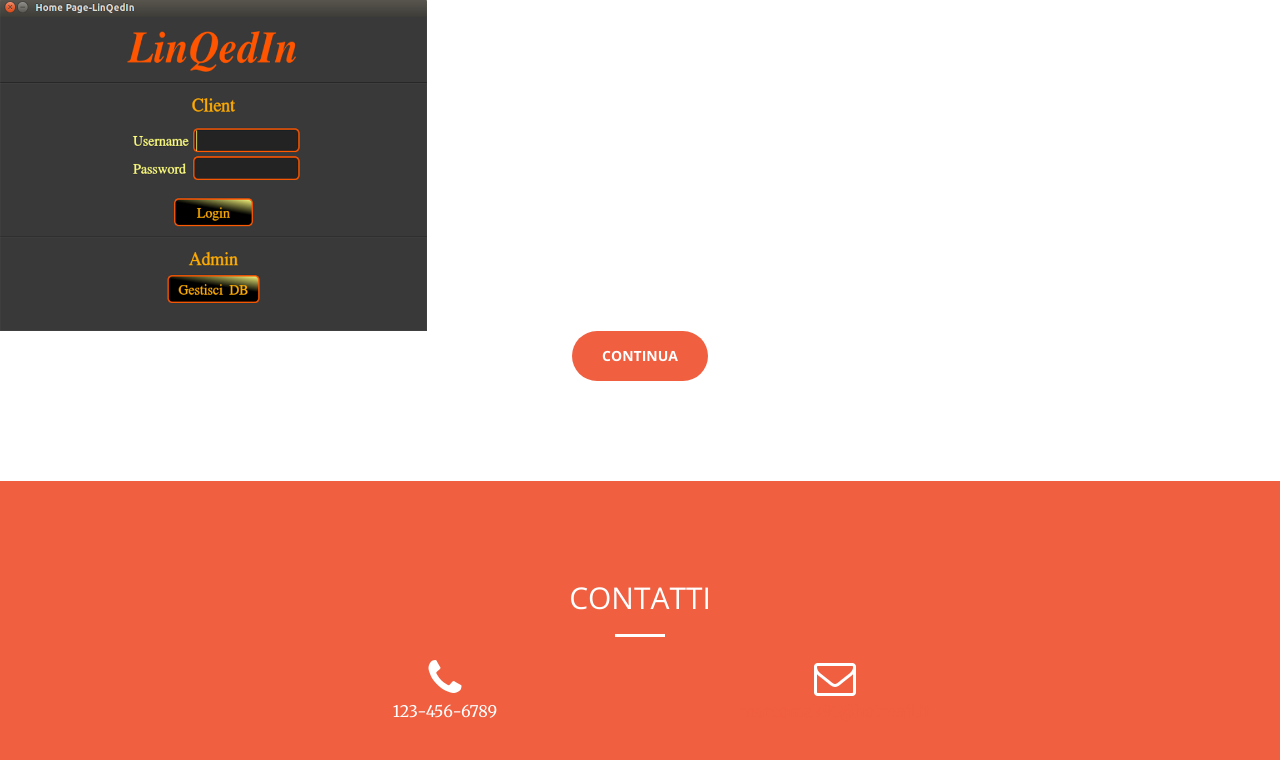
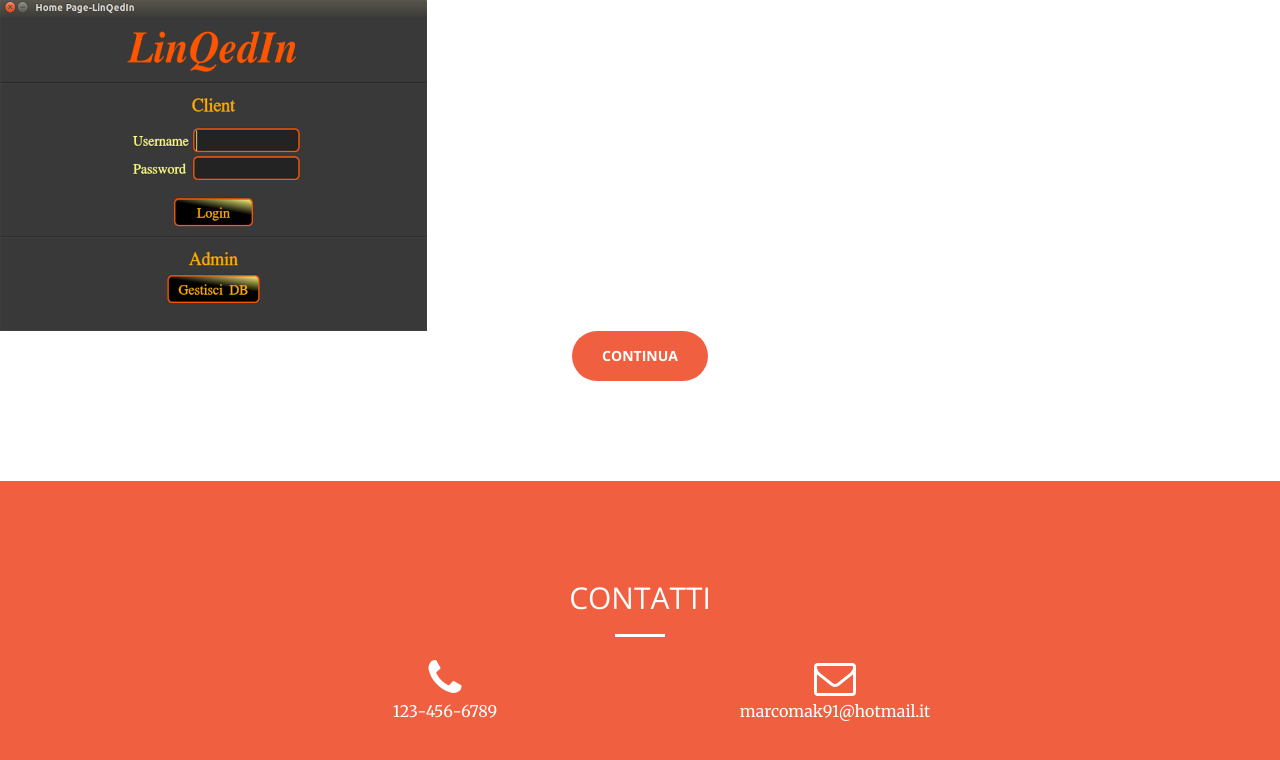
Before and after one commit to marcomak91/marcomak91.github.io, a website: page index.html in a window 1280 px wide. Shown: the part 1730-2490 px from the top of the page. Drawn offline with nearby package versions, Linux system fonts and the light colour scheme.

Commit message:
Update creative.css

```diff
--- a/css/creative.css
+++ b/css/creative.css
@@ -24,11 +24,11 @@ a {
   -webkit-transition: all 0.35s;
   -moz-transition: all 0.35s;
   transition: all 0.35s;
-  color: #f05f40;
+  color: white;
 }
 a:hover,
 a:focus {
-  color: #eb3812;
+  color: black;
 }
 h1,
 h2,
```
